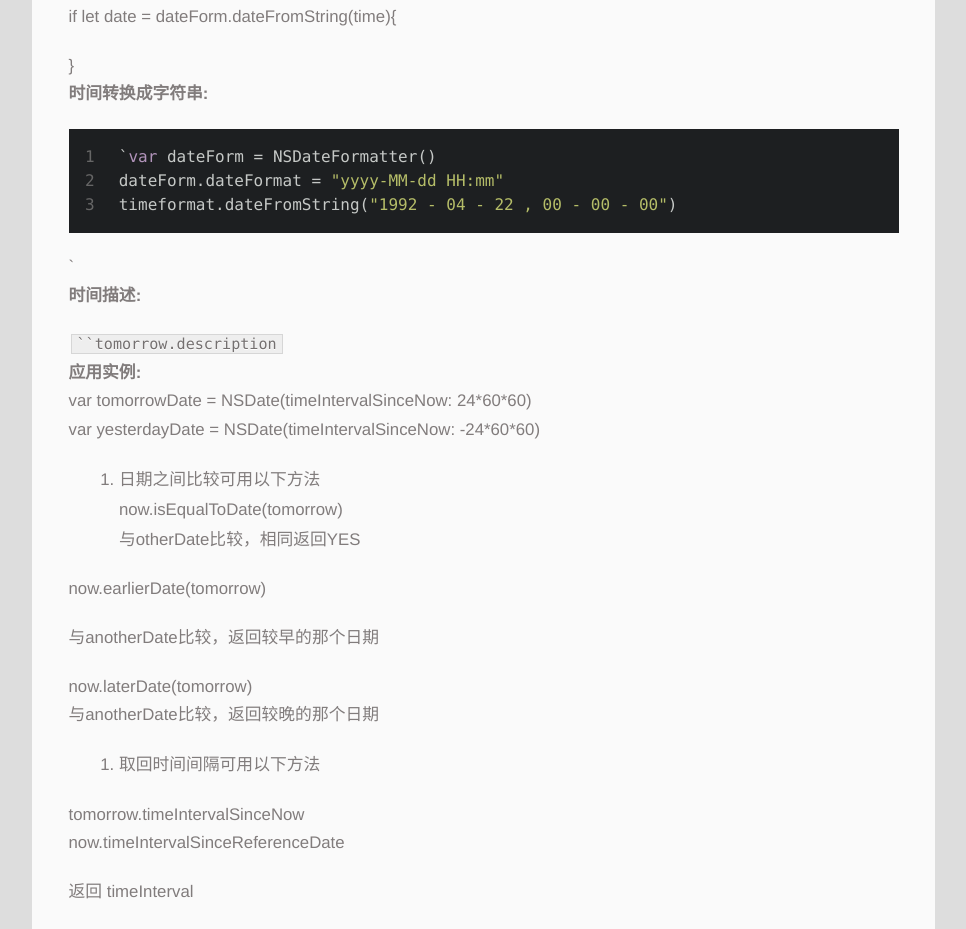
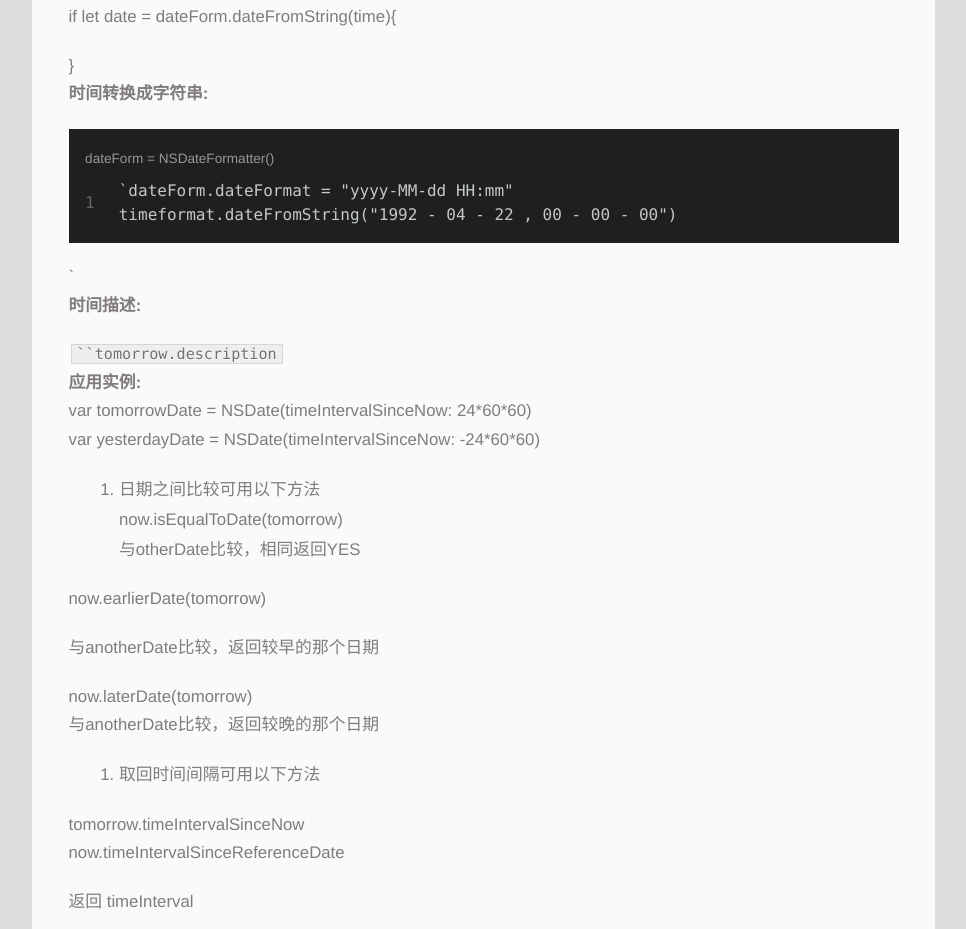
Before and after one commit to locfrirepo/locfrirepo.github.io, a plain HTML site: page 2015/09/20/NSDate-相关/index.html in a window 1280 px wide. Shown: the part 1052-1981 px from the top of the page, without its empty margins (6-972 px from the left). Drawn offline with Linux system fonts and the light colour scheme; a script that the page names is missing.

Commit message:
Site updated: 2015-09-20 13:30:57

```diff
--- a/2015/09/20/NSDate-相关/index.html
+++ b/2015/09/20/NSDate-相关/index.html
@@ -79,7 +79,7 @@
     </p>
   <p class="article-time">
     <time datetime="2015-09-20T04:59:52.000Z" itemprop="datePublished">2015-09-20</time>
-    更新日期:<time datetime="2015-09-20T05:29:02.000Z" itemprop="dateModified">2015-09-20</time>
+    更新日期:<time datetime="2015-09-20T05:30:50.000Z" itemprop="dateModified">2015-09-20</time>
 
   </p>
 </header>
@@ -95,7 +95,8 @@
 <p><strong>字符串转换成时间可用以下方法:</strong></p>
 <p>let time = “2015-03-26 18:03”<br>var dateForm = NSDateFormatter()<br>dateForm.dateFormat = “yyyy-MM-dd HH:mm”</p>
 <p>if let date = dateForm.dateFromString(time){</p>
-<p>  }<br><strong>时间转换成字符串:</strong><br><figure class="highlight swift"><table><tr><td class="gutter"><pre><span class="line">1</span><br><span class="line">2</span><br><span class="line">3</span><br></pre></td><td class="code"><pre><span class="line">`<span class="keyword">var</span> dateForm = <span class="type">NSDateFormatter</span>()</span><br><span class="line">dateForm.dateFormat = <span class="string">"yyyy-MM-dd HH:mm"</span></span><br><span class="line">timeformat.dateFromString(<span class="string">"1992 - 04 - 22 , 00 - 00 - 00"</span>)</span><br></pre></td></tr></table></figure></p>
+<p>  }<br><strong>时间转换成字符串:</strong></p>
+<figure class="highlight"><figcaption><span>dateForm = NSDateFormatter()</span></figcaption><table><tr><td class="gutter"><pre><span class="line">1</span><br></pre></td><td class="code"><pre><span class="line">`dateForm.dateFormat = &#34;yyyy-MM-dd HH:mm&#34;&#10;timeformat.dateFromString(&#34;1992 - 04 - 22 , 00 - 00 - 00&#34;)</span><br></pre></td></tr></table></figure>
 <p>`<br><strong>时间描述:</strong></p>
 <p><code>``tomorrow.description</code><br><strong>应用实例:</strong><br> var tomorrowDate = NSDate(timeIntervalSinceNow: 24*60*60)<br> var yesterdayDate = NSDate(timeIntervalSinceNow: -24*60*60)</p>
 <ol>
```
